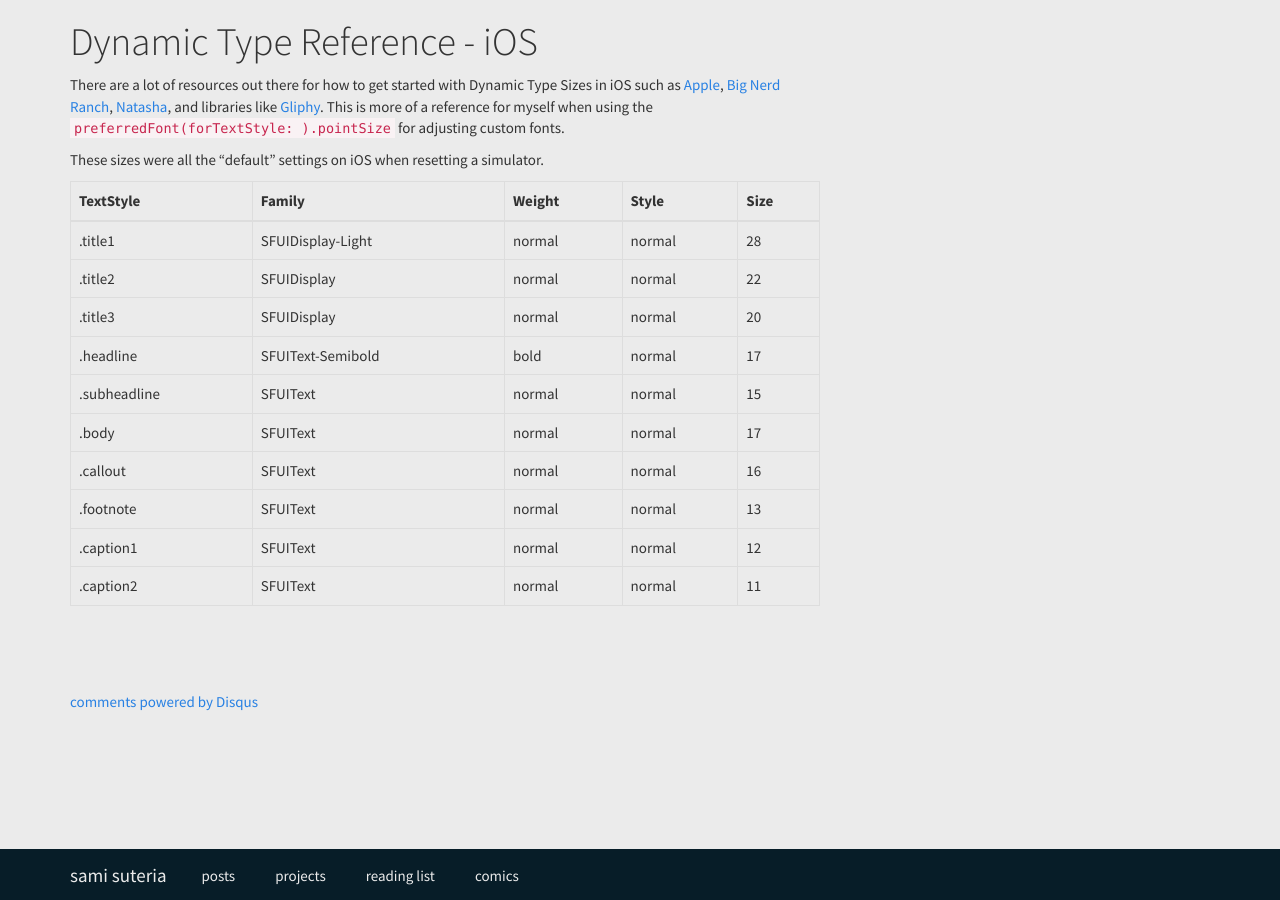
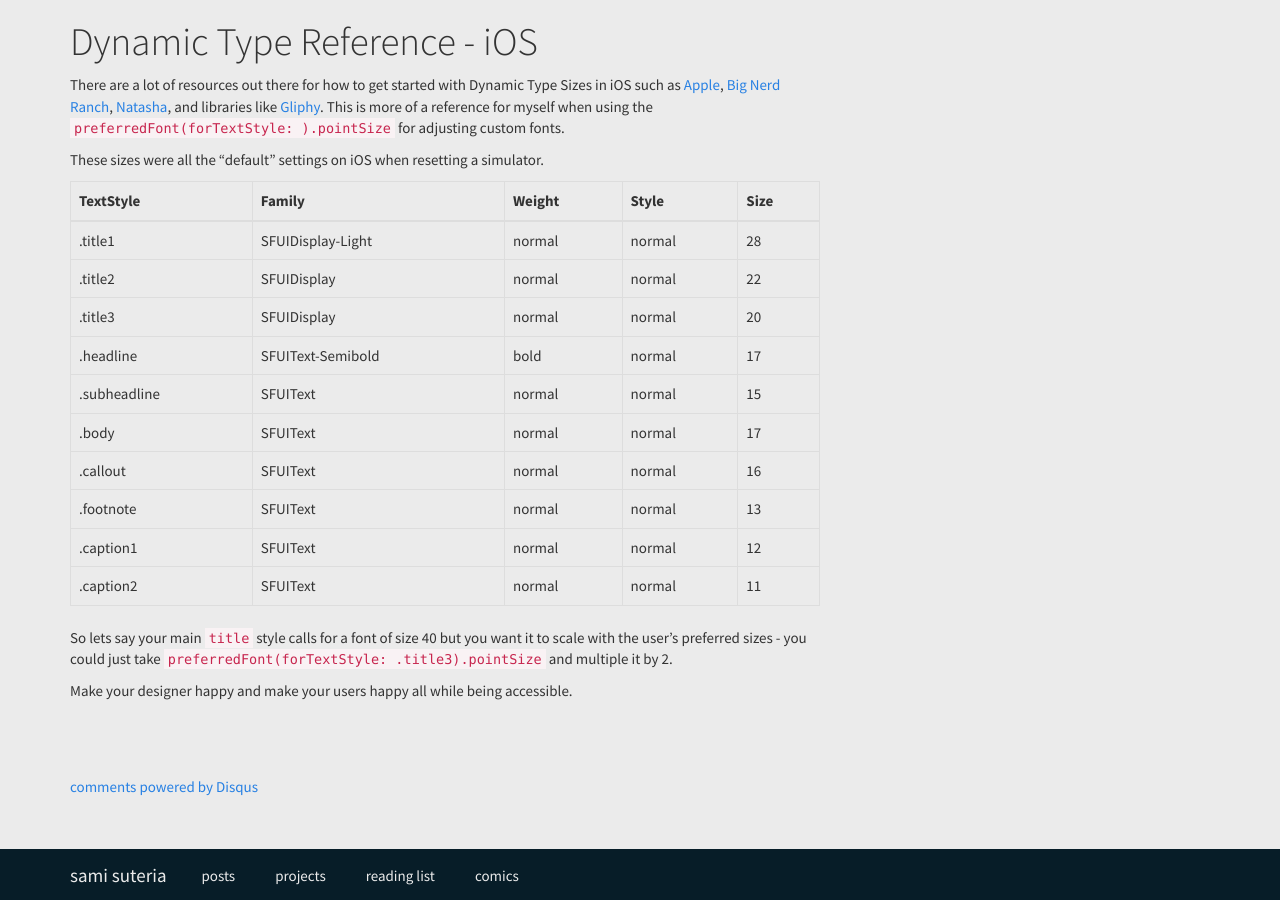
Before and after one commit to samisuteria/samisuteria.github.io, a Jekyll site: the page built from _posts/2017-03-8-dynamic-type-ios.md, in a window 1280 px wide. Built offline with Jekyll 4.4.1, drawn with Linux system fonts in a browser that asks for light colours; nearby versions of some CDN libraries; comment, search, counter and statistics services are not loaded.

Commit message:
add some comments on usage.

```diff
--- a/_posts/2017-03-8-dynamic-type-ios.md
+++ b/_posts/2017-03-8-dynamic-type-ios.md
@@ -20,3 +20,7 @@ These sizes were all the "default" settings on iOS when resetting a simulator.
 | .caption1 | SFUIText | normal | normal | 12 |
 | .caption2 | SFUIText | normal | normal | 11 |
 {: class="table table-bordered"}
+
+So lets say your main `title` style calls for a font of size 40 but you want it to scale with the user's preferred sizes - you could just take `preferredFont(forTextStyle: .title3).pointSize` and multiple it by 2.
+
+Make your designer happy and make your users happy all while being accessible.
```
